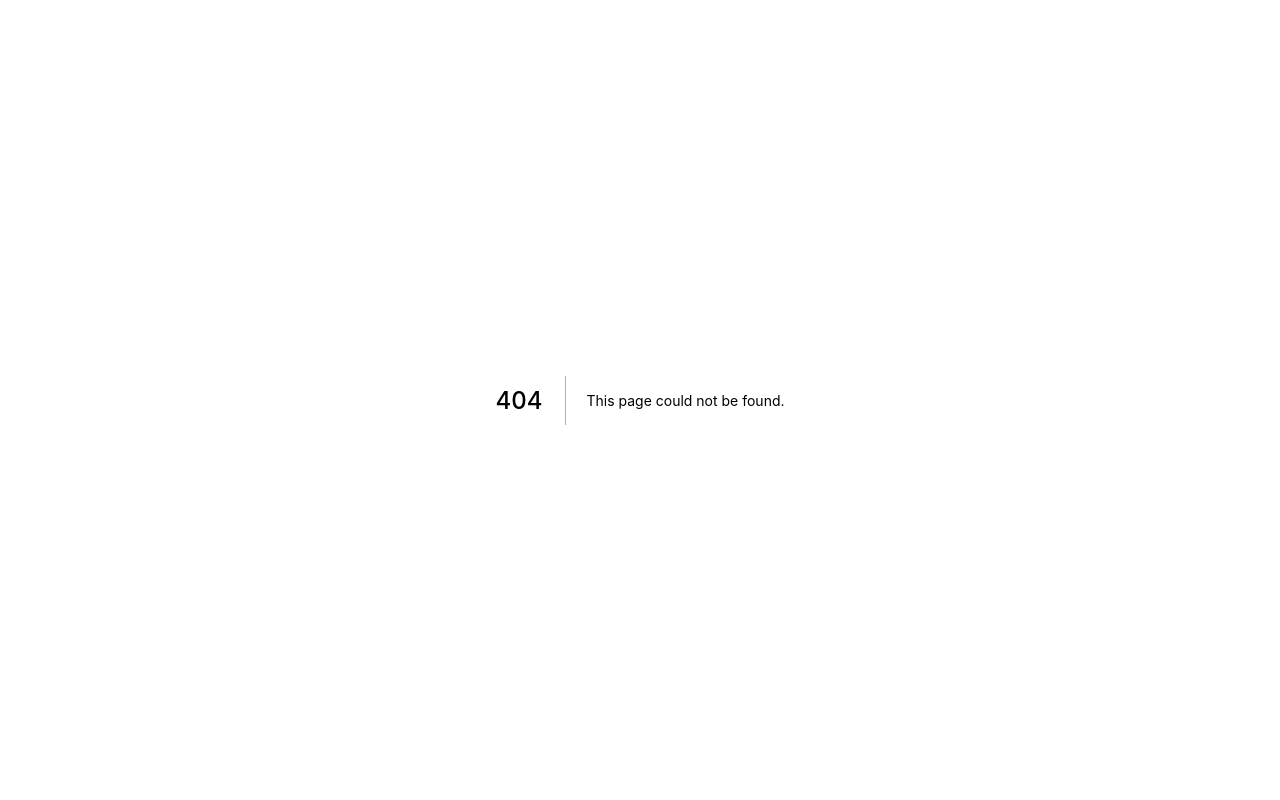
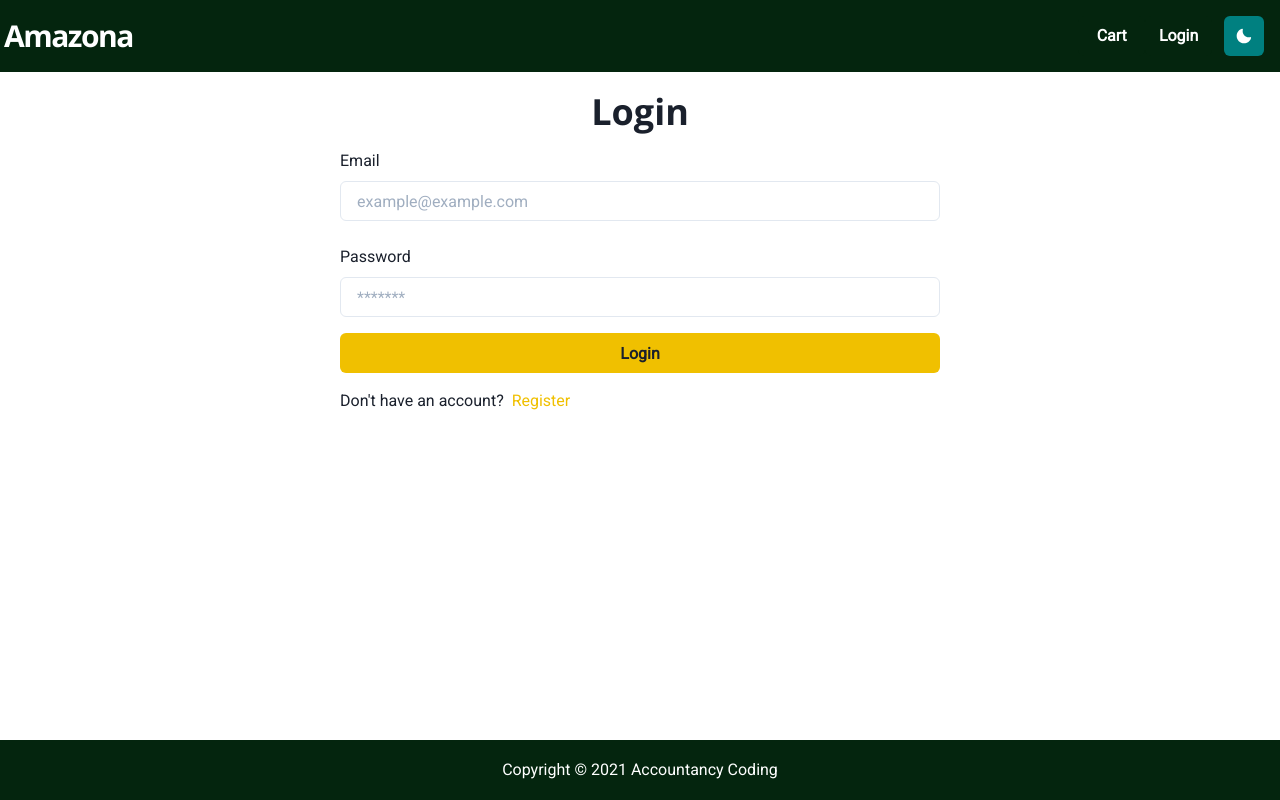
Before and after one commit to NeilRow56/next-arizona-ecommerce, a Next.js app: page /login in a window 1280 px wide. Before the commit this address had no page. Built offline with nearby package versions, Linux system fonts and the light colour scheme.

Commit message:
Created Login Screen 	modified:   pages/cart.js 	new file:   pages/login.js 	new file:   pages/shipping.js

```diff
--- a/pages/cart.js
+++ b/pages/cart.js
@@ -34,8 +34,10 @@ import {
 	WrapItem,
 } from '@chakra-ui/react';
 import Layout from '../components/Layout';
+import { useRouter } from 'next/router';
 
 function CartScreen() {
+	const router = useRouter();
 	const { state, dispatch } = useContext(Store);
 	const {
 		cart: { cartItems },
@@ -50,6 +52,9 @@ function CartScreen() {
 	};
 	const removeItemHandler = (item) => {
 		dispatch({ type: 'CART_REMOVE_ITEM', payload: item });
+	};
+	const checkoutHandler = () => {
+		router.push('/shipping');
 	};
 	return (
 		<Layout title="Shopping Cart">
@@ -181,6 +186,7 @@ function CartScreen() {
 								</ListItem>
 								<ListItem>
 									<Button
+										onClick={checkoutHandler}
 										variant="Contained"
 										bg="prime.100"
 										isFullWidth
--- /dev/null
+++ b/pages/login.js
@@ -0,0 +1,68 @@
+import React from 'react';
+import NextLink from 'next/link';
+import Layout from '../components/Layout';
+import {
+	FormControl,
+	FormHelperText,
+	Flex,
+	Link,
+	List,
+	ListItem,
+	Box,
+	Button,
+	FormLabel,
+	Heading,
+	Input,
+	Text,
+} from '@chakra-ui/react';
+
+export default function Login() {
+	return (
+		<Layout>
+			<Flex align="center" margin="auto" justifyContent="center">
+				<Box p={2}>
+					<Box textAlign="center" width="600px">
+						<Heading>Login</Heading>
+					</Box>
+					<Box my={4} textAlign="left">
+						<form>
+							<FormControl>
+								<FormLabel>Email</FormLabel>
+								<Input
+									type="email"
+									id="email"
+									placeholder="example@example.com"
+								/>
+							</FormControl>
+							<FormControl mt={6}>
+								<FormLabel>Password</FormLabel>
+								<Input
+									type="password"
+									id="password"
+									placeholder="*******"
+								/>
+							</FormControl>
+							<Button
+								width="full"
+								mt={4}
+								mb={4}
+								type="submit"
+								bg="prime.100"
+							>
+								Login
+							</Button>
+							<List>
+								<ListItem>
+									Don't have an account? &nbsp;
+									<NextLink href="/register" passHref>
+										<Link color="prime.100">Register</Link>
+									</NextLink>
+								</ListItem>
+							</List>
+						</form>
+					</Box>
+				</Box>
+			</Flex>
+		</Layout>
+	);
+}
```
Also changed, not shown: pages/shipping.js (added, +10 -0 lines).
